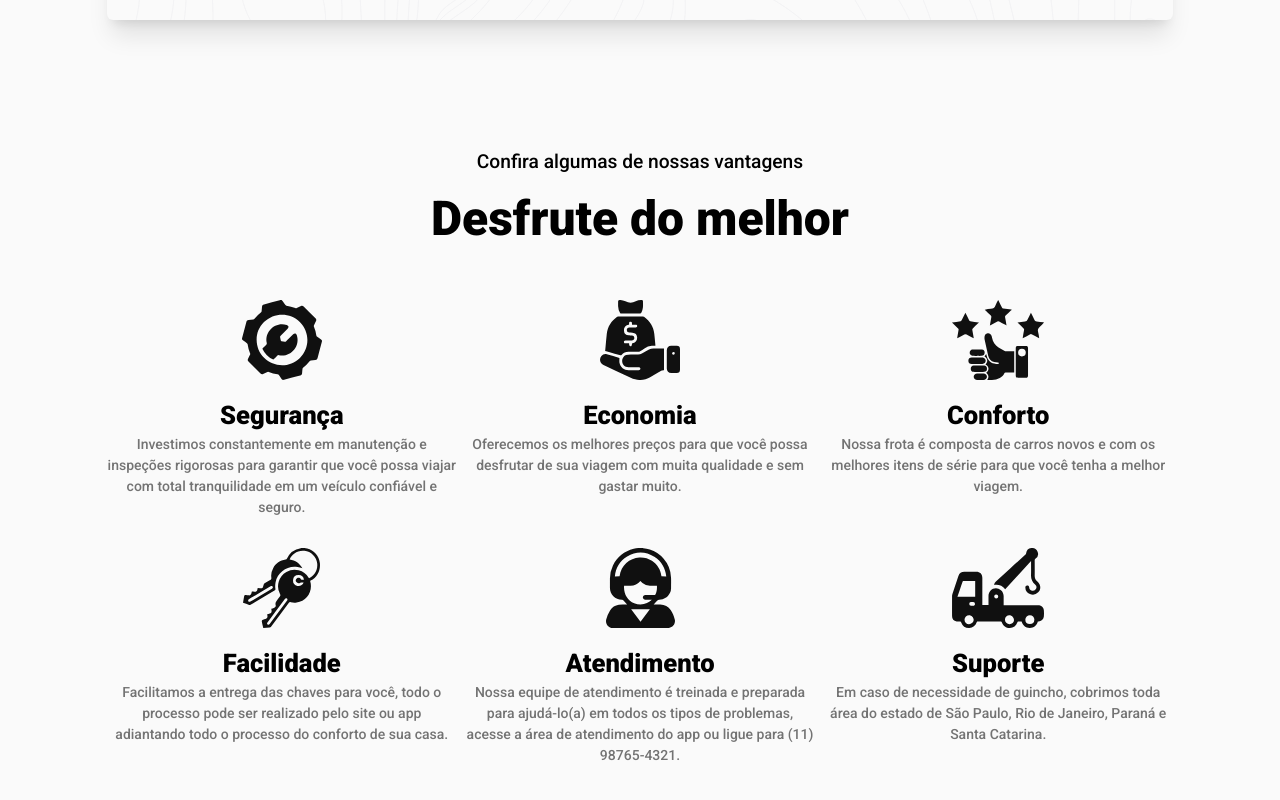
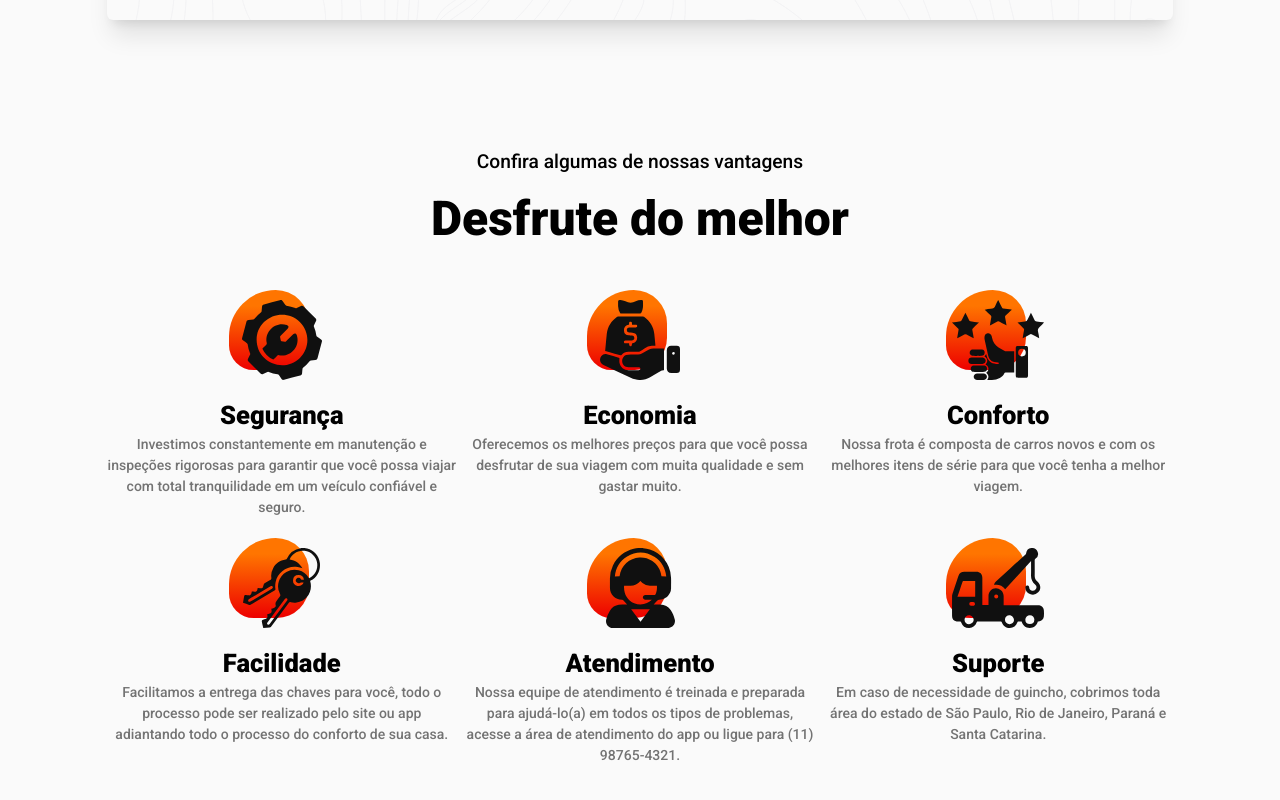
Before and after one commit to henriqfelix/car-rental, a Next.js app: page / in a window 1280 px wide. Shown: the part 806-1606 px from the top of the page. Built offline with nearby package versions, Linux system fonts and the light colour scheme.

Commit message:
estilizando icones

```diff
--- a/src/app/globals.css
+++ b/src/app/globals.css
@@ -116,3 +116,25 @@ body {
   margin-right: 0.4em;
   fill: #ed0000;
 }
+
+.circle {
+  position: absolute;
+  left: 35%;
+  /* transform: translateX(-50%); */
+  top: -10px;
+
+  height: 80px;
+  width: 80px;
+  border-radius: 177px 126px 122px 93px;
+  -webkit-border-radius: 177px 126px 122px 93px;
+  -moz-border-radius: 177px 126px 122px 93px;
+
+  z-index: -1;
+}
+
+.gradient {
+  background: #ed0000;
+  background: linear-gradient(90deg, #ed0000 0%, #ff7500 80%);
+  background: -webkit-linear-gradient(90deg, #ed0000 0%, #ff7500 80%);
+  background: -moz-linear-gradient(90deg, #ed0000 0%, #ff7500 80%);
+}
--- a/src/components/CardVantagens.tsx
+++ b/src/components/CardVantagens.tsx
@@ -42,7 +42,8 @@ export default function CardVantagens(props: Props) {
   }
 
   return (
-    <div className="w-full h-60 flex items-center flex-col">
+    <div className="w-full h-60 flex items-center flex-col relative">
+      <div className="circle gradient"></div>
       <Image
         src={path}
         alt="seguranca"
--- a/src/components/Header.tsx
+++ b/src/components/Header.tsx
@@ -6,7 +6,7 @@ import Button from "./Button";
 
 export default function Header() {
   return (
-    <header className="h-28 w-screen center fixed bg-light-color">
+    <header className="h-28 w-screen center fixed bg-light-color z-50">
       <div className="min-w-10/12 w-10/12 ycenter-xbetween">
         <Link href={"/"}>
           <Image
```
